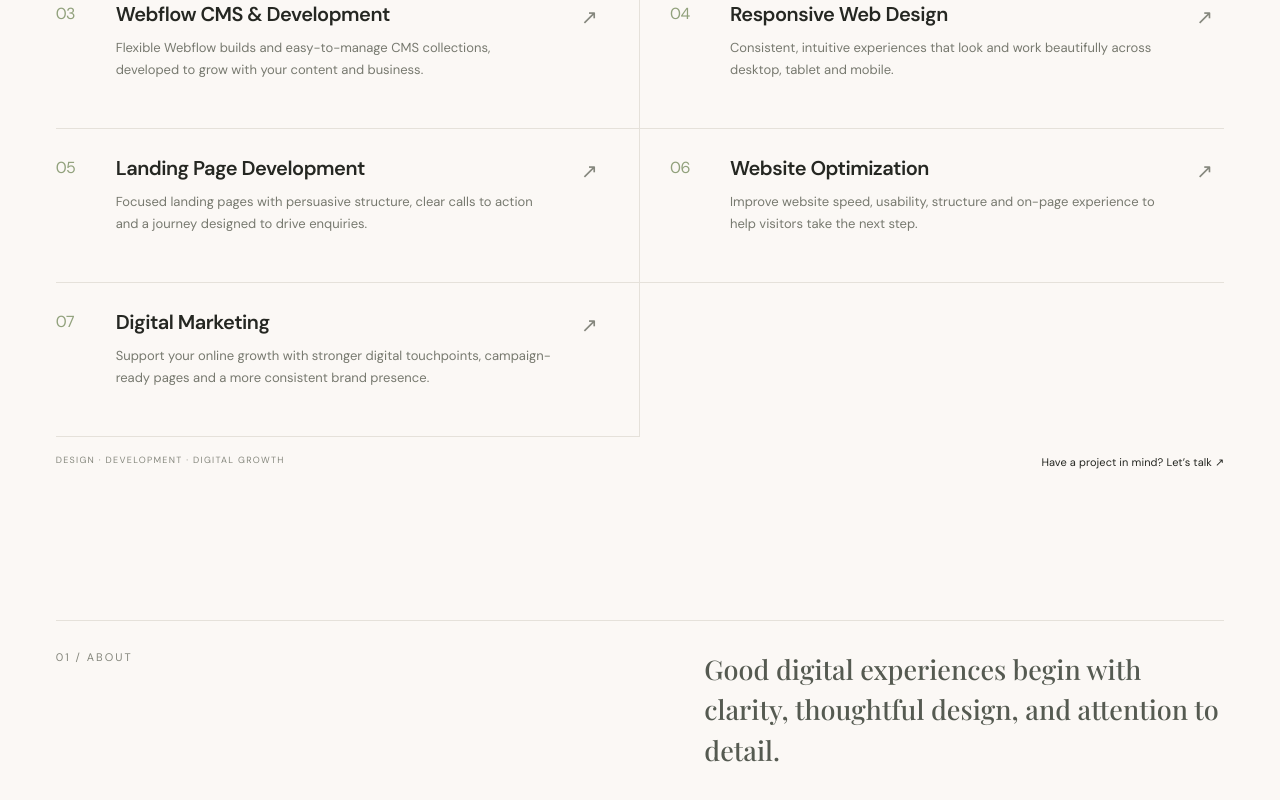
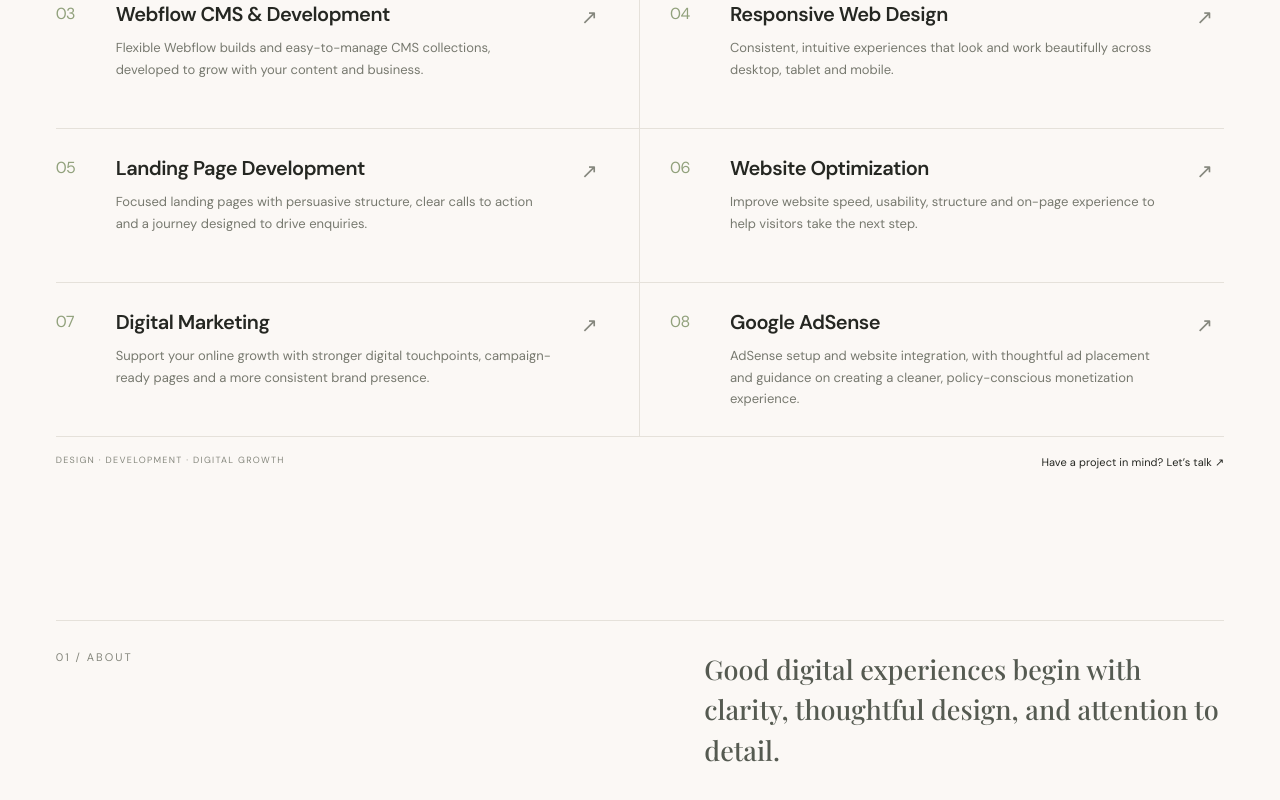
Before and after one commit to diademg/Senior-diamond, a Next.js app: page / in a window 1280 px wide. Shown: the part 2259-3059 px from the top of the page. Built offline with nearby package versions, Linux system fonts and the light colour scheme; a web font is replaced by a local one.

Commit message:
Add Google AdSense as eighth portfolio service

```diff
--- a/src/app/page.tsx
+++ b/src/app/page.tsx
@@ -83,6 +83,7 @@ export default function Home() {
         <article className="service-card"><span className="service-index">05</span><div><h3>Landing Page Development</h3><p>Focused landing pages with persuasive structure, clear calls to action and a journey designed to drive enquiries.</p></div><span className="service-symbol">↗</span></article>
         <article className="service-card"><span className="service-index">06</span><div><h3>Website Optimization</h3><p>Improve website speed, usability, structure and on-page experience to help visitors take the next step.</p></div><span className="service-symbol">↗</span></article>
         <article className="service-card"><span className="service-index">07</span><div><h3>Digital Marketing</h3><p>Support your online growth with stronger digital touchpoints, campaign-ready pages and a more consistent brand presence.</p></div><span className="service-symbol">↗</span></article>
+        <article className="service-card"><span className="service-index">08</span><div><h3>Google AdSense</h3><p>AdSense setup and website integration, with thoughtful ad placement and guidance on creating a cleaner, policy-conscious monetization experience.</p></div><span className="service-symbol">↗</span></article>
       </div>
       <div className="services-footer"><span>DESIGN · DEVELOPMENT · DIGITAL GROWTH</span><a href="#contact">Have a project in mind? Let’s talk ↗</a></div>
     </section>
```
